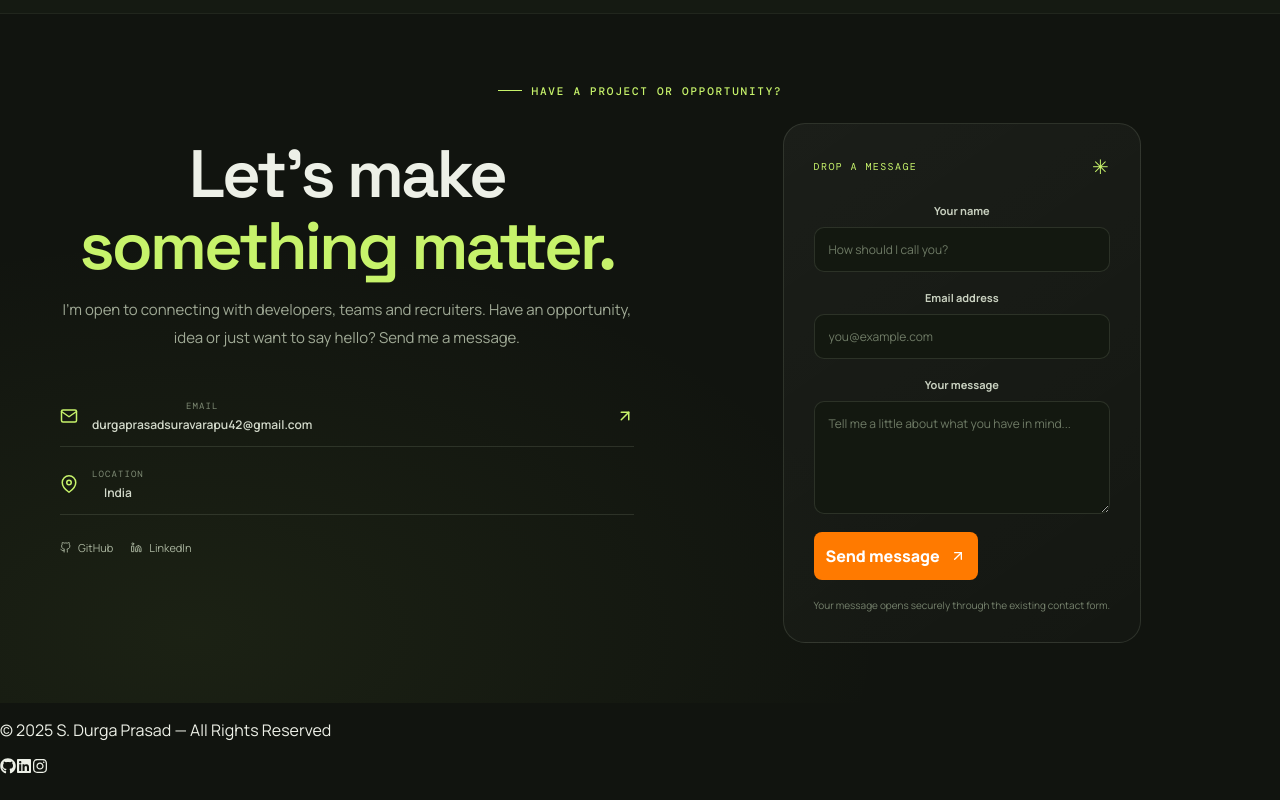
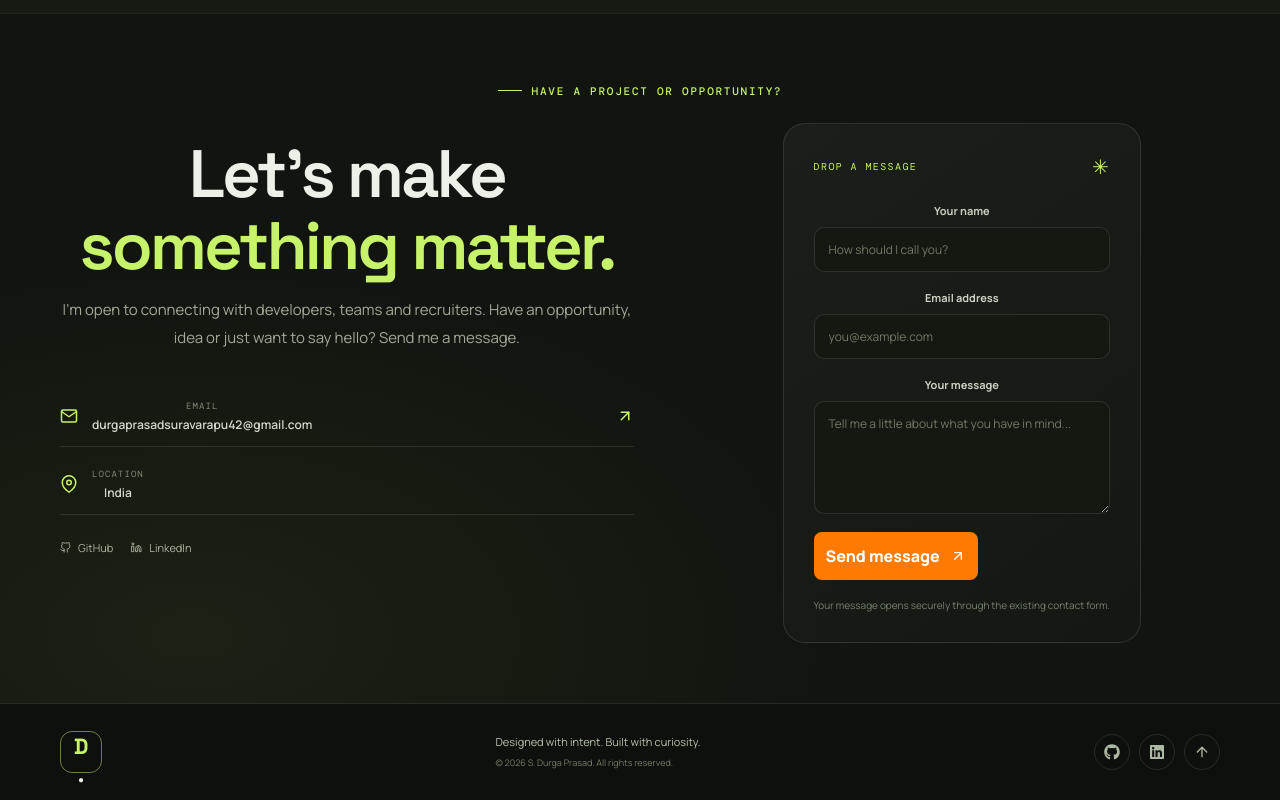
Before and after one commit to durga057/portfolio, a React (Vite) app: page / in a window 1280 px wide. Shown: the part 6241-7041 px from the top of the page. Before the commit the page ends 7020 px from the top, so only its background shows below. Built offline with nearby package versions, Linux system fonts and the light colour scheme.

Commit message:
Complete responsive portfolio redesign

```diff
--- a/src/components/Footer.jsx
+++ b/src/components/Footer.jsx
@@ -1,24 +1,17 @@
+import { FaGithub, FaLinkedin } from 'react-icons/fa';
+import { FiArrowUp } from 'react-icons/fi';
 
-import { FaGithub, FaLinkedin, FaInstagram } from 'react-icons/fa';
-
-function Footer() {
+export default function Footer() {
   return (
     <footer className="footer">
-      <p>© 2025 S. Durga Prasad — All Rights Reserved</p>
-
-      <div className="social-icons">
-        <a href="https://github.com/durga057/" target="_blank" rel="noopener noreferrer">
-          <FaGithub />
-        </a>
-        <a href="https://www.linkedin.com/in/durgaprasadsuravarapu/" target="_blank" rel="noopener noreferrer">
-          <FaLinkedin />
-        </a>
-        <a href="#" target="_blank" rel="noopener noreferrer">
-          <FaInstagram />
-        </a>
+      <div className="container footer-inner">
+        <a className="footer-brand" href="#home">D<span>.</span></a>
+        <p>Designed with intent. Built with curiosity.<br /><span>© {new Date().getFullYear()} S. Durga Prasad. All rights reserved.</span></p>
+        <div className="footer-links"><a href="https://github.com/durga057" target="_blank" rel="noreferrer" aria-label="GitHub"><FaGithub /></a><a href="https://www.linkedin.com/in/durgaprasadsuravarapu/" target="_blank" rel="noreferrer" aria-label="LinkedIn"><FaLinkedin /></a><a href="#home" aria-label="Back to top"><FiArrowUp /></a></div>
       </div>
+      <style>{`
+        .footer{padding:27px 0;background:#0d100c;border-top:1px solid var(--line)}.footer-inner{display:flex;align-items:center;justify-content:space-between;gap:20px}.footer-brand{width:42px;height:42px;display:grid;place-items:center;border:1px solid rgba(199,243,107,.5);border-radius:12px;color:var(--accent);font:700 22px 'Space Grotesk'}.footer-brand span{color:var(--text)}.footer p{margin:0;color:#b8c2ae;font-size:11px;line-height:1.8}.footer p span{color:#718067;font-size:9px}.footer-links{display:flex;gap:9px}.footer-links a{width:36px;height:36px;border:1px solid var(--line);border-radius:50%;display:grid;place-items:center;color:#aeb9a3;transition:.2s}.footer-links a:hover{color:var(--accent);border-color:var(--accent)}@media(max-width:550px){.footer-inner{flex-wrap:wrap}.footer p{flex:1;min-width:190px}.footer-links{width:100%;padding-left:58px}}
+      `}</style>
     </footer>
   );
 }
-
-export default Footer;
```
